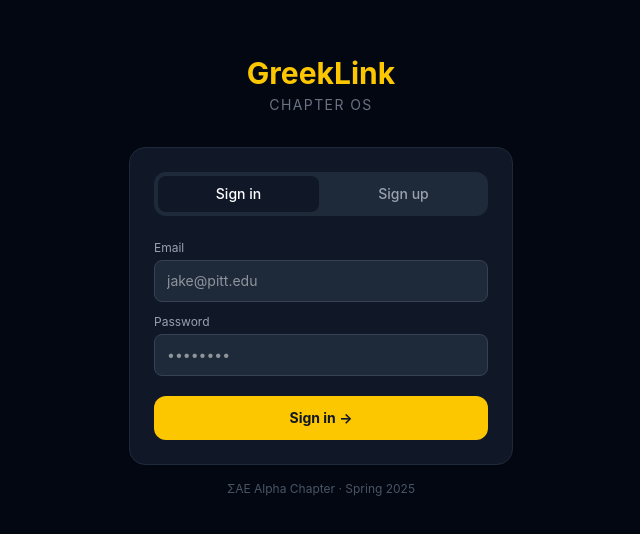
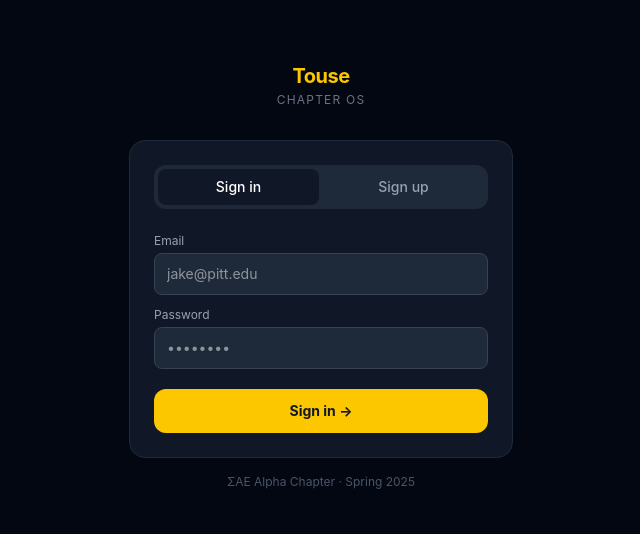
Before and after one commit to YashKshirsagar1/greeklink, a React (Vite) app: page / in a window 1280 px wide. Shown: the part 124-658 px from the top of the page, without its empty margins (319-959 px from the left). Built offline with nearby package versions, Linux system fonts and the light colour scheme.

Commit message:
rebrand to Touse

```diff
--- a/src/components/Layout.jsx
+++ b/src/components/Layout.jsx
@@ -54,7 +54,7 @@ export default function Layout() {
       <aside className="w-52 min-w-[208px] bg-gray-900 border-r border-gray-800 flex flex-col overflow-y-auto">
 
         <div className="p-4 border-b border-gray-800">
-          <div className="text-yellow-400 font-bold text-xl tracking-tight">GreekLink</div>
+          <div className="text-yellow-400 font-bold text-xl tracking-tight">Touse</div>
           <div className="text-gray-500 text-xs mt-0.5 uppercase tracking-widest">Chapter OS</div>
         </div>
 
--- a/src/pages/Login.jsx
+++ b/src/pages/Login.jsx
@@ -38,8 +38,8 @@ export default function Login() {
       <div className="w-full max-w-sm">
 
         <div className="text-center mb-8">
-          <div className="text-3xl font-bold text-yellow-400 mb-1">GreekLink</div>
-          <div className="text-gray-500 text-sm uppercase tracking-widest">Chapter OS</div>
+          <div className="text-yellow-400 font-bold text-xl tracking-tight">Touse</div>
+          <div className="text-gray-500 text-xs mt-0.5 uppercase tracking-widest">Chapter OS</div>
         </div>
 
         <div className="bg-gray-900 border border-gray-800 rounded-2xl p-6">
```
